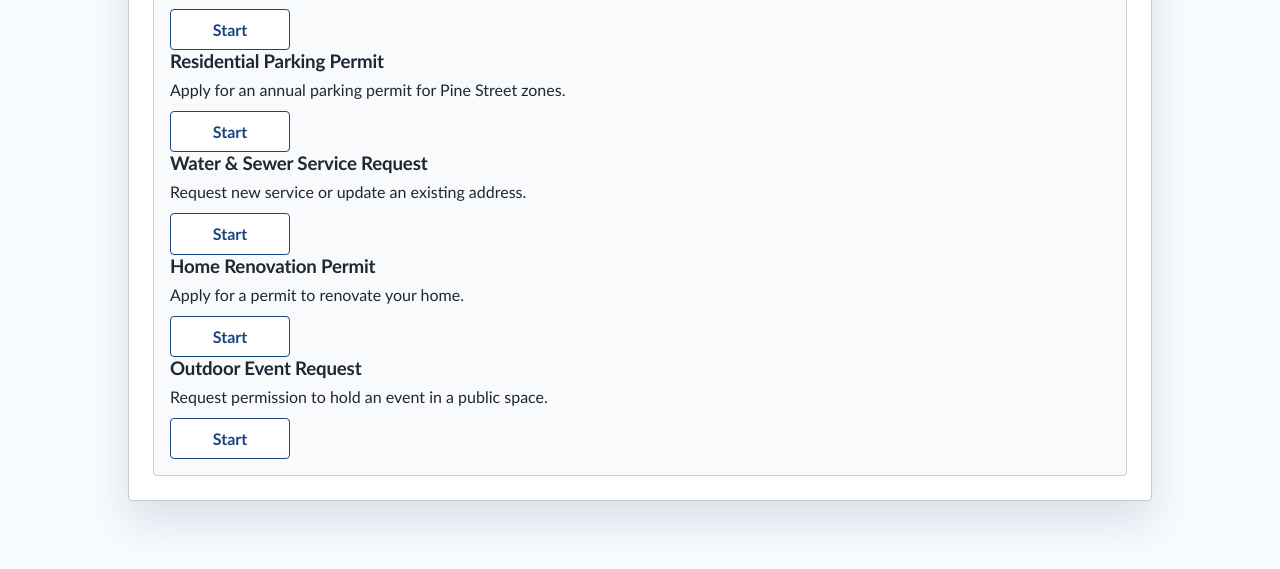
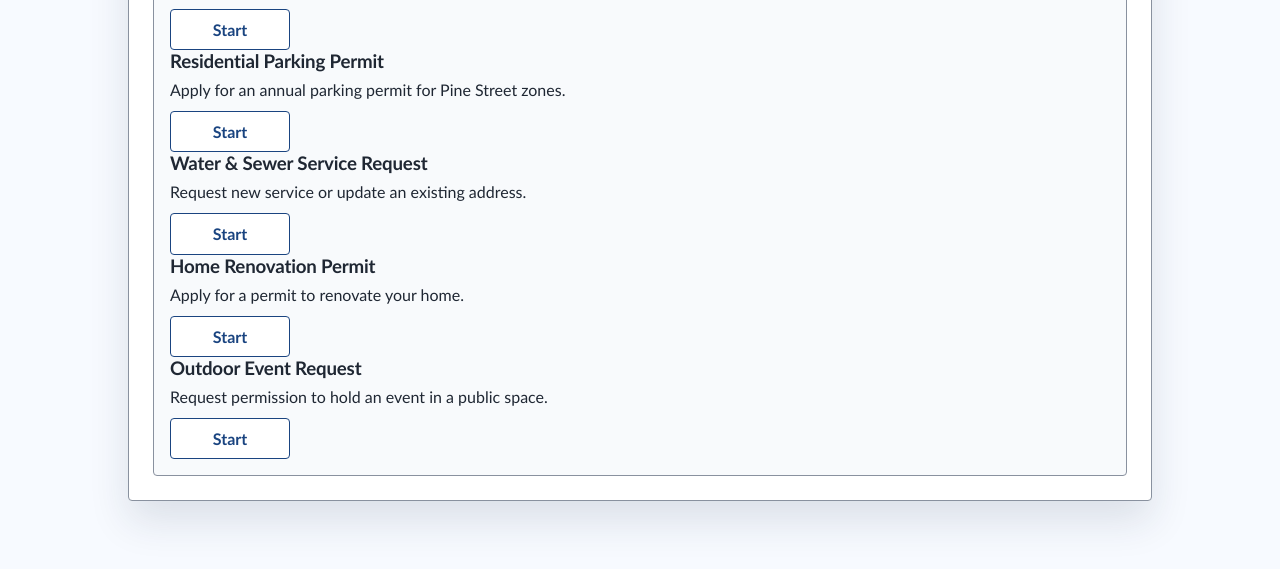
Before and after one commit to wgoudsbloem/publicbase-forms, a website: page ui/public/form-list/index.html in a window 1280 px wide. Shown: the part 231-800 px from the top of the page. Drawn offline with Linux system fonts and the light colour scheme; files that its build step writes are made by us from their sources; files whose address does not match are found by name.

Commit message:
Increase form control border contrast

```diff
--- a/ui/public/base.css
+++ b/ui/public/base.css
@@ -5,7 +5,7 @@
      --panel: #ffffff;
      --muted: #5c6470;
      --text: #1f2733;
-     --border: #c7ccd3;
+     --border: #89919f;
      --shadow: 0 20px 40px rgba(25, 38, 62, 0.12);
      --white: #ffffff;
      --gray-50: #f8fafc;
```
